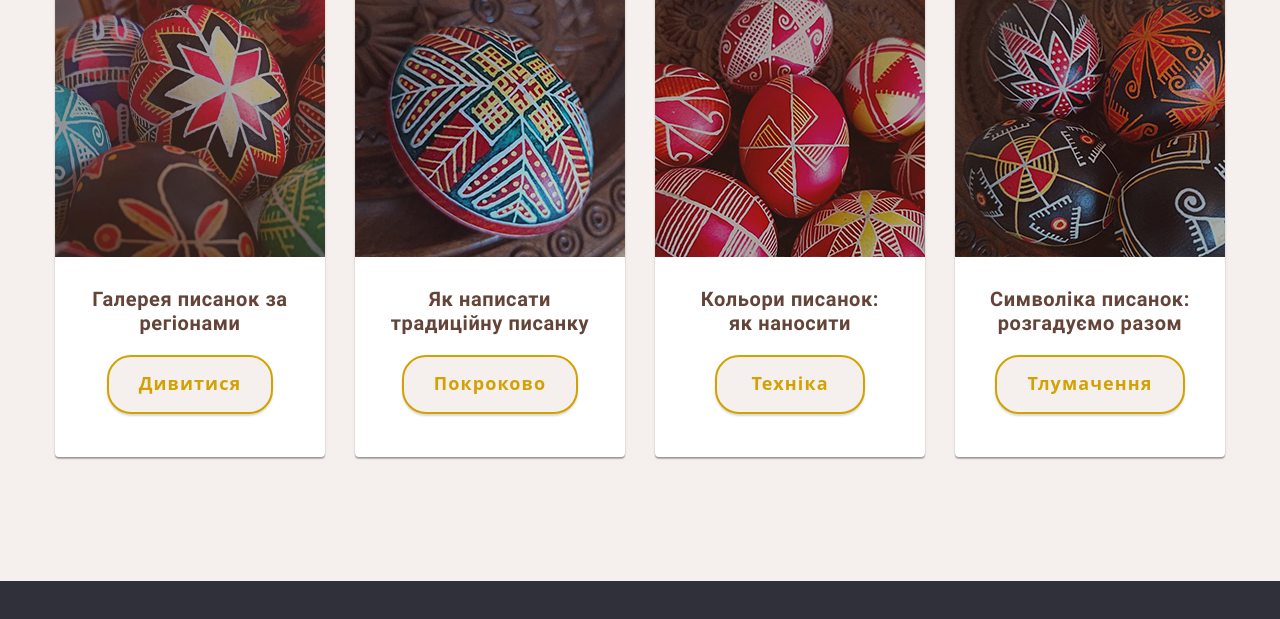
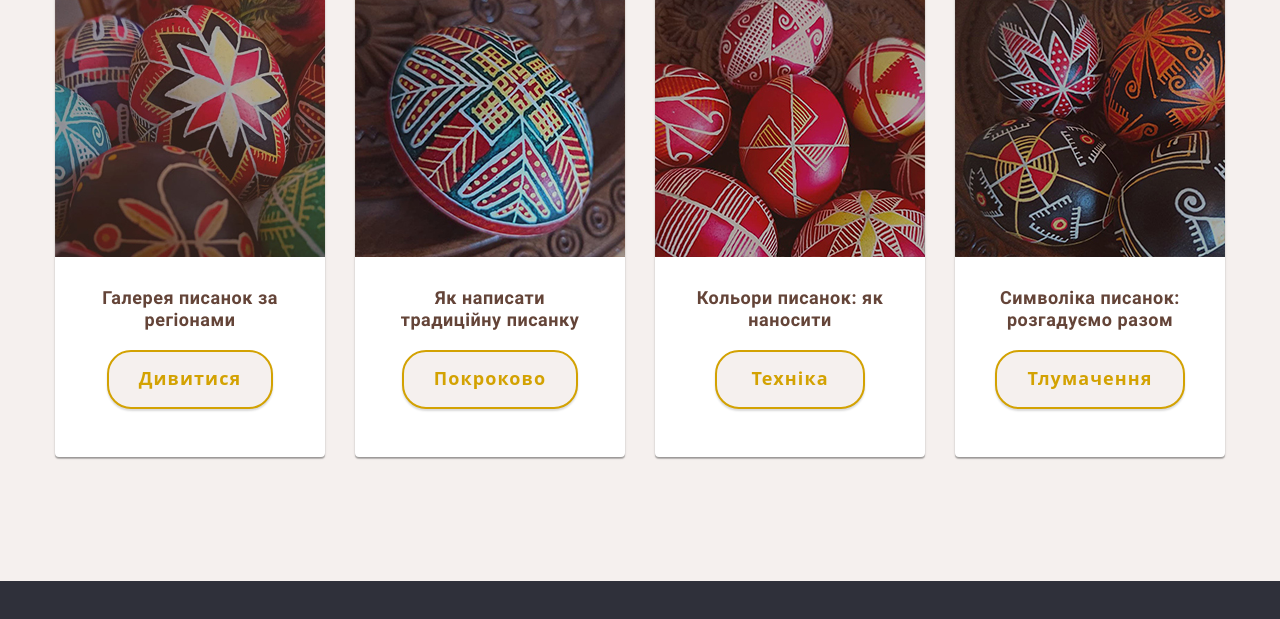
Before and after one commit to irabrunda/pysankovo, a plain HTML site: page index.html in a window 1280 px wide. Shown: the part 1855-2474 px from the top of the page. Drawn offline with nearby package versions, Linux system fonts and the light colour scheme.

Commit message:
team-fixed

```diff
--- a/sass/components/_team.scss
+++ b/sass/components/_team.scss
@@ -13,6 +13,10 @@
   line-height: 1.2;
   margin-bottom: 10px;
   color: $primary-text-color;
+  @media screen and (min-width: 1200px) {
+    font-size: 18px;
+    line-height: 1.2;;
+  }
 }
 
 .team p {
```
Also changed, not shown: css/main.css, css/main.min.css, 2 other files.
